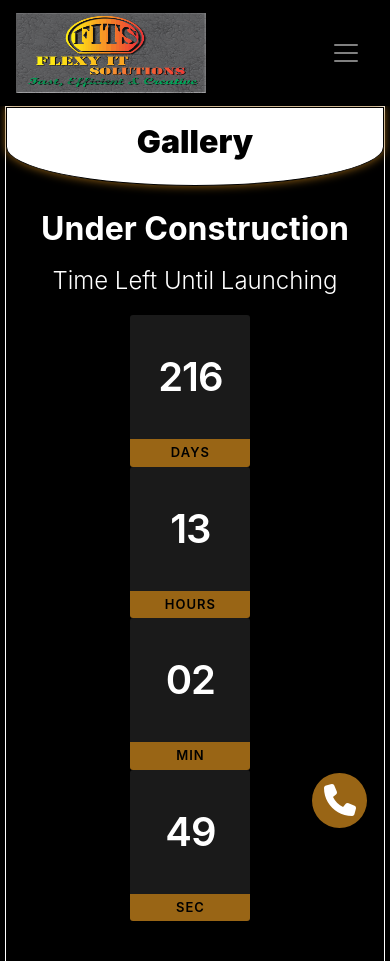
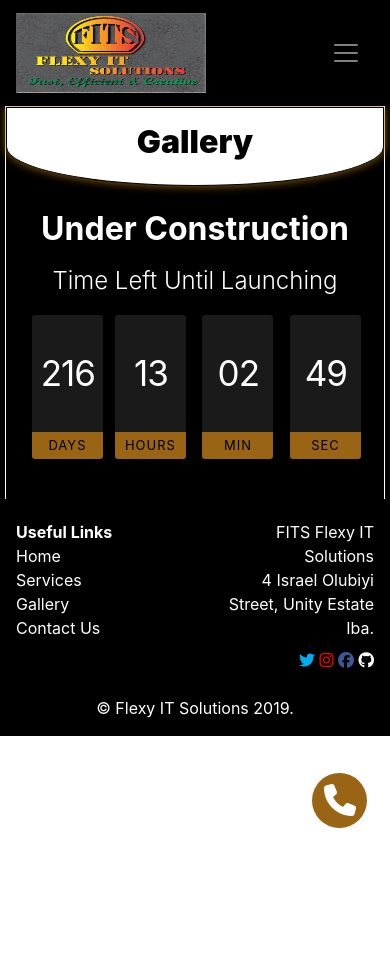
Before and after one commit to omewomano/FITS, a plain HTML site: page gallery.html in a window 390 px wide. Shown: the top 961 px of the page. After the commit the page ends 844 px from the top, so only its background shows below. Drawn offline with nearby package versions, Linux system fonts and the light colour scheme; a small style sheet from the web is missing.

Commit message:
setup d count down timer for mobile

```diff
--- a/css/mobile.css
+++ b/css/mobile.css
@@ -51,13 +51,11 @@
     .mission{
         position: absolute;
         top: -306px;
-        color: red;
     }
 
     .core-values{
         position: absolute;
         top: -585px;
-        color: green;
     }
     .pix{
         width: 15%;
@@ -65,5 +63,27 @@
     .active-nav{
         padding-bottom: 2%;
     }
-
+    /* count down css */
+    #countdown {
+        font-weight: 400;
+        padding-left: 2%;
+    }
+    #countdown div {
+        width: 75px;
+        margin: 0 4px;
+    }
+    #countdown span {
+        background-color: rgba(255,255,255,0.1);
+        font-size: 35px;
+        color: #fff;
+        width: 71px;
+        text-align: center;
+        display: inline-block;
+        padding-left: 1%;
+        letter-spacing: -1px;
+        border-radius: 3px 3px 0 0;
+    }
+    #countdown i {
+        width: 71px;
+    }
 }
--- a/css/style.css
+++ b/css/style.css
@@ -486,7 +486,7 @@
 
 #countdown div {
 	display: inline-block;
-	margin: 0 5px;
+    margin: 0 5px;
 }
 
 #countdown div:first-child i { border: none;}
@@ -513,7 +513,7 @@
     text-align: center;
 	letter-spacing: 1px;
 	background-color: #996515;
-	color: #000;
+	color: #000000;
 	border-radius: 0 0 3px 3px;
 }
 
```
